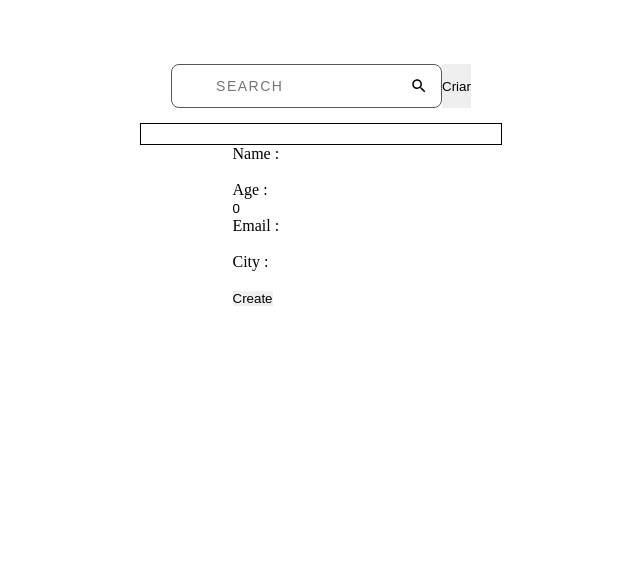
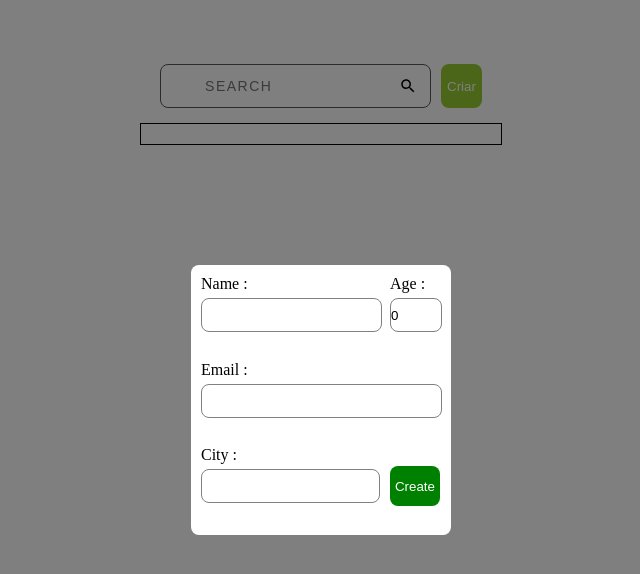
Before and after one commit to TheVinny/cypress-react, a React (Create React App) app: page / in a window 1280 px wide. Both pictures are taken after a click on the button "Criar". Shown: the top 574 px of the page, without its empty margins (319-959 px from the left). Built offline with nearby package versions, Linux system fonts and the light colour scheme.

Commit message:
feat: home page styles

```diff
--- a/src/modules/Home/Style.scss
+++ b/src/modules/Home/Style.scss
@@ -4,13 +4,22 @@
   align-items: center;
 }
 
+@mixin setButtons($var) {
+  color: $var;
+  background-color: transparent;
+  border: none;
+  font-size: 20px;
+  cursor: pointer;
+}
+
 .home {
   @include centeringFlex()
 }
 
-.create{
+.modal__open{
   margin-left: 10px;
   background-color: yellowgreen;
+  padding: 0 6px;
   border: none;
   color: white;
   border-radius: 8px;
@@ -29,17 +38,39 @@
     height: 70%;
     margin-top: 15px;
     padding: 10px;
+    button {
+      &:nth-child(1){
+        @include setButtons(red);
+      }
+      &:nth-child(2) {
+        @include setButtons(rgb(0, 102, 255));
+      }
+    }
   }
 
   &__itens {
     display: flex;
+    justify-content: space-between;
     align-items: center;
     background-color: orange;
     color: white;
     border-radius: 8px;
     height: 40px;
     padding: 10px;
+    margin-top: 10px;
   }
+    &__itens-sort {
+      display: flex;
+      justify-content: space-between;
+      align-items: center;
+      background-color: rgb(154, 220, 62);
+      color: white;
+      border-radius: 8px;
+      height: 40px;
+      padding: 10px;
+      margin-top: 10px;
+
+    }
 
 }
 
@@ -89,3 +120,80 @@
     }
   }
 }
+
+
+.modal{
+  position: absolute;
+  top: 0;
+  left: 0;
+  width: 100%;
+  height: 100%;
+  background-color: rgba(0, 0, 0, 0.5);
+  @include centeringFlex();
+
+  & form{
+    background-color: white;
+    width: 240px;
+    height: 250px;
+    border-radius: 8px;
+    padding: 10px;
+    display: grid;
+    grid-template-columns: 1fr 1fr 1fr;
+    grid-auto-flow: dense;
+    gap: 10px;
+    padding: 10px;
+    .input-box{
+      span{
+        margin-top: 5px;
+        color: red;
+      }
+
+      input{
+        height: 32px;
+        border: 1px solid grey;
+        border-radius: 8px;
+        margin-top: 5px;
+        margin-left: 0;
+      }
+
+      &:nth-child(1){
+        grid-column: 1;
+        input{
+          width: 100%;
+        }
+      }
+
+      &:nth-child(2) {
+        grid-column: 2;
+        width: 50px;
+        input {
+            width: 100%;
+        }
+      }
+
+      &:nth-child(3) {
+        input{
+          width: 100%;
+        }
+        grid-column: span 2;
+
+
+      }
+      &:nth-child(4) {
+        grid-column: span auto;
+        grid-area: 3/1;
+      }
+    }
+    button {
+      padding: 3px;
+      background-color: green;
+      color: white;
+      border-radius: 8px;
+      height: 40px;
+      grid-area: 3/2;
+      margin-top: 20px;
+    }
+
+  }
+
+}
```
